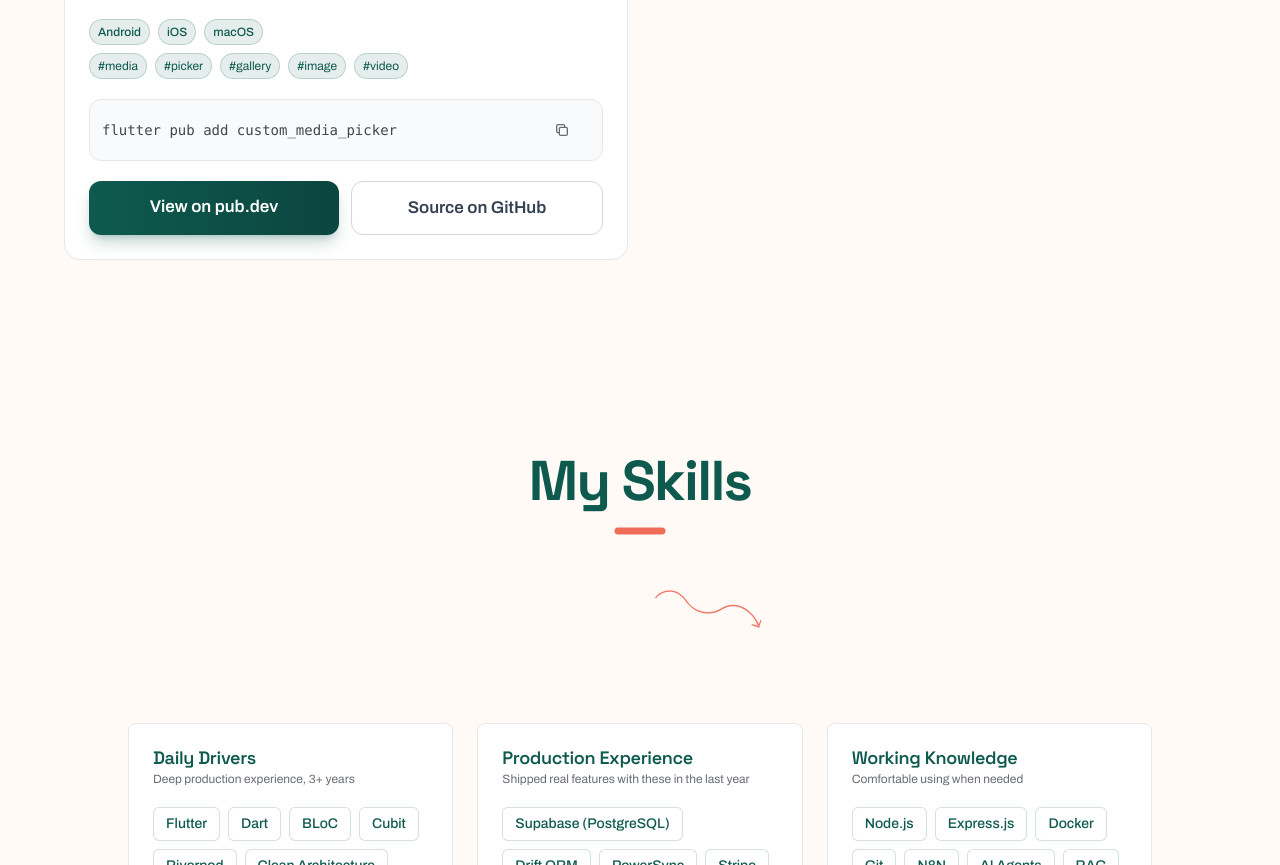
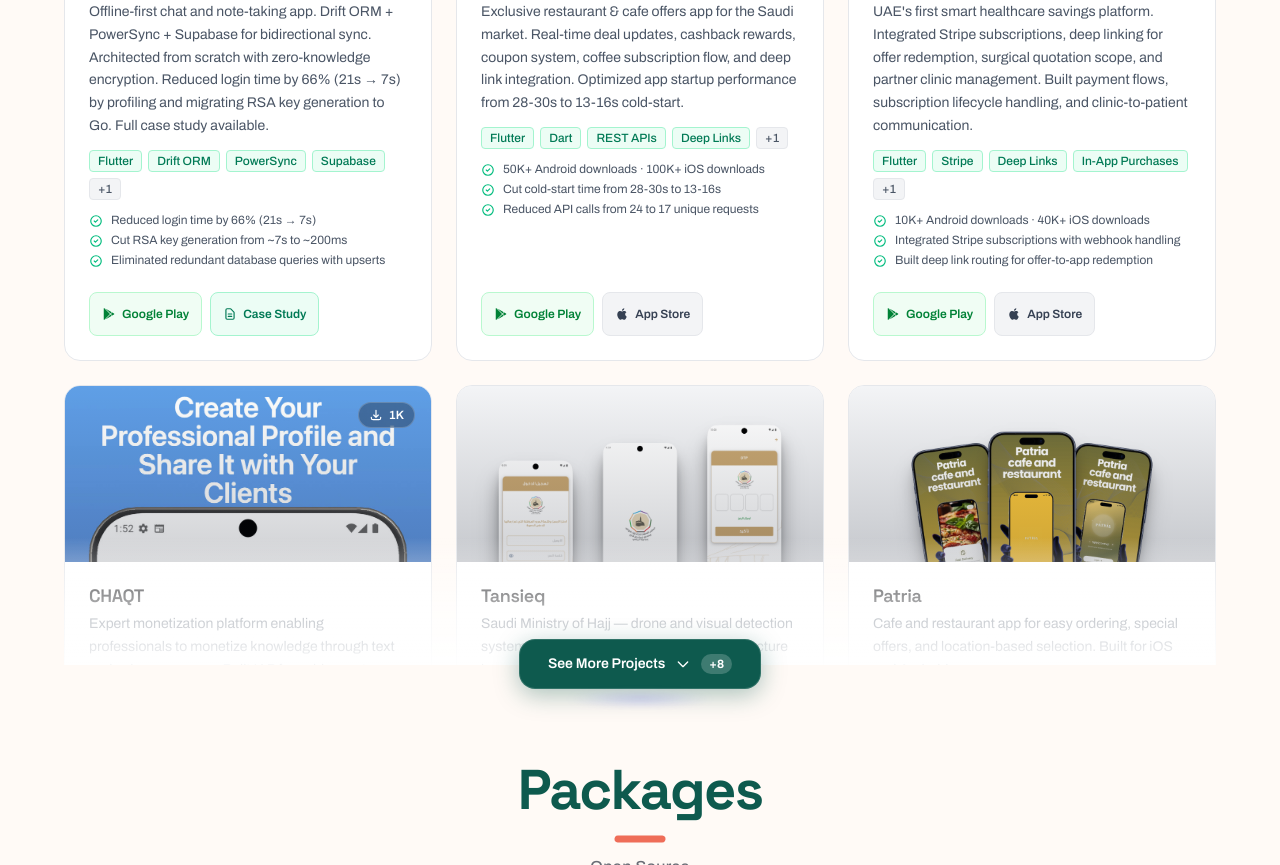
Before and after one commit to A7med3li011/Adel-PORTFOLIO, a Next.js app: page / in a window 1280 px wide. Shown: the part 4380-5245 px from the top of the page. Built offline with nearby package versions, Linux system fonts and the light colour scheme.

Commit message:
feat: enhance ProjectsSection with seeMoreHref prop and expand functionality

```diff
--- a/app/components/ProjectsSection.tsx
+++ b/app/components/ProjectsSection.tsx
@@ -1,6 +1,7 @@
 "use client";
 
 import Image from "next/image";
+import Link from "next/link";
 import { useState, useEffect, useCallback } from "react";
 
 type Project = {
@@ -22,7 +23,15 @@
 
 const INITIAL_COUNT = 3;
 
-export default function ProjectsSection({ projects }: { projects: Project[] }) {
+export default function ProjectsSection({
+  projects,
+  seeMoreHref,
+  expanded = false,
+}: {
+  projects: Project[];
+  seeMoreHref?: string;
+  expanded?: boolean;
+}) {
   const [lightbox, setLightbox] = useState<{ pi: number; ii: number } | null>(
     null,
   );
@@ -41,7 +50,7 @@
   };
 
   // Always render all projects; collapse by clipping the second row
-  const hasMore = projects.length > INITIAL_COUNT;
+  const hasMore = !expanded && projects.length > INITIAL_COUNT;
 
   const open = (pi: number) => setLightbox({ pi, ii: 0 });
   const close = () => setLightbox(null);
@@ -96,6 +105,42 @@
           />
         ))}
       </div>
+
+      {/* ── Remaining rows when expanded ────────────────── */}
+      {expanded && (peekProjects.length > 0 || restProjects.length > 0) && (
+        <>
+          {peekProjects.length > 0 && (
+            <div className="grid md:grid-cols-2 lg:grid-cols-3 gap-6 mt-6">
+              {peekProjects.map((project, pi) => (
+                <ProjectCard
+                  key={project.name}
+                  project={project}
+                  pi={pi}
+                  onOpen={() => open(INITIAL_COUNT + pi)}
+                  imageLoadingStates={imageLoadingStates}
+                  handleImageLoad={handleImageLoad}
+                  handleImageError={handleImageError}
+                />
+              ))}
+            </div>
+          )}
+          {restProjects.length > 0 && (
+            <div className="grid md:grid-cols-2 lg:grid-cols-3 gap-6 mt-6 pb-10">
+              {restProjects.map((project, pi) => (
+                <ProjectCard
+                  key={project.name}
+                  project={project}
+                  pi={pi}
+                  onOpen={() => open(INITIAL_COUNT * 2 + pi)}
+                  imageLoadingStates={imageLoadingStates}
+                  handleImageLoad={handleImageLoad}
+                  handleImageError={handleImageError}
+                />
+              ))}
+            </div>
+          )}
+        </>
+      )}
 
       {/* ── Second row: peek + fade + button ────────────── */}
       {hasMore && (
@@ -158,6 +203,39 @@
           {/* Show More / Show Less button */}
           <div className=" absolute z-20 flex justify-center mt-4  w-full bottom-[-40px]  ">
             <div className="flex flex-col items-center gap-0">
+              {seeMoreHref ? (
+                <Link
+                  href={seeMoreHref}
+                  className="group relative inline-flex items-center gap-2.5 px-7 py-3.5 rounded-2xl font-semibold text-white text-sm overflow-hidden transition-all duration-300 hover:-translate-y-0.5 active:scale-95 min-h-[44px] min-w-[44px] focus:outline-none focus:ring-2 focus:ring-[#0e5a4e] focus:ring-offset-2 focus:ring-offset-[#0f172a]"
+                  style={{
+                    background: "#0e5a4e",
+                    boxShadow: "0 6px 24px rgba(14,90,78,0.35)",
+                    border: "1px solid rgba(255,255,255,0.15)",
+                  }}
+                  aria-label={`See ${projects.length - INITIAL_COUNT} more projects`}
+                >
+                  {/* Shimmer */}
+                  <span className="absolute inset-0 bg-gradient-to-r from-transparent via-white/15 to-transparent translate-x-[-100%] group-hover:translate-x-[100%] transition-transform duration-700 skew-x-12" />
+
+                  See More Projects
+                  <svg
+                    className="w-4 h-4 transition-transform duration-300 group-hover:translate-y-0.5"
+                    fill="none"
+                    stroke="currentColor"
+                    viewBox="0 0 24 24"
+                  >
+                    <path
+                      strokeLinecap="round"
+                      strokeLinejoin="round"
+                      strokeWidth={2}
+                      d="M19 9l-7 7-7-7"
+                    />
+                  </svg>
+                  <span className="px-2 py-0.5 rounded-full bg-white/20 text-xs font-bold">
+                    +{projects.length - INITIAL_COUNT}
+                  </span>
+                </Link>
+              ) : (
                 <button
                   onClick={() => setShowAll((p) => !p)}
                   className="group relative inline-flex items-center gap-2.5 px-7 py-3.5 rounded-2xl font-semibold text-white text-sm overflow-hidden transition-all duration-300 hover:-translate-y-0.5 active:scale-95 min-h-[44px] min-w-[44px] focus:outline-none focus:ring-2 focus:ring-[#0e5a4e] focus:ring-offset-2 focus:ring-offset-[#0f172a]"
@@ -215,6 +293,7 @@
                     </>
                   )}
                 </button>
+              )}
 
               {/* Soft glow shadow under the button */}
               <div
--- a/app/components/sections/ProjectsSectionWrapper.tsx
+++ b/app/components/sections/ProjectsSectionWrapper.tsx
@@ -4,7 +4,11 @@
 import ProjectsSection from "../ProjectsSection";
 import SectionTitle from "../ui/SectionTitle";
 
-export default function ProjectsSectionWrapper() {
+export default function ProjectsSectionWrapper({
+  seeMoreHref,
+}: {
+  seeMoreHref?: string;
+}) {
   return (
     <section
       id="projects"
@@ -13,7 +17,7 @@
     >
       <div className="max-w-6xl mx-auto">
         <SectionTitle label="Portfolio" title="Projects" />
-        <ProjectsSection projects={projects} />
+        <ProjectsSection projects={projects} seeMoreHref={seeMoreHref} />
       </div>
     </section>
   );
--- a/app/page.tsx
+++ b/app/page.tsx
@@ -8,6 +8,7 @@
 import Footer from "./components/sections/Footer";
 import HeroSection from "./components/sections/HeroSection";
 import PackagesSection from "./components/sections/PackagesSection";
+import ProjectsSectionWrapper from "./components/sections/ProjectsSectionWrapper";
 import SkillsSection from "./components/sections/SkillsSection";
 import BackToTop from "./components/ui/BackToTop";
 
@@ -24,6 +25,7 @@
           "about",
           "experience",
           "articles",
+          "projects",
           "packages",
           "skills",
         ]}
@@ -35,6 +37,7 @@
       <AboutSection />
       <ExperienceSection />
       <ArticlesSectionWrapper />
+      <ProjectsSectionWrapper seeMoreHref="/projects" />
       <PackagesSection />
       <SkillsSection />
       <EducationSection />
--- a/app/projects/page.tsx
+++ b/app/projects/page.tsx
@@ -11,7 +11,7 @@
   return (
     <main className="min-h-screen pt-28 pb-20 px-6" style={{ background: "#fffaf6" }}>
       <div className="max-w-6xl mx-auto">
-        <ProjectsSection projects={projects} />
+        <ProjectsSection projects={projects} expanded />
       </div>
     </main>
   );
```
Lines whose indentation alone changed are shown as unchanged.
